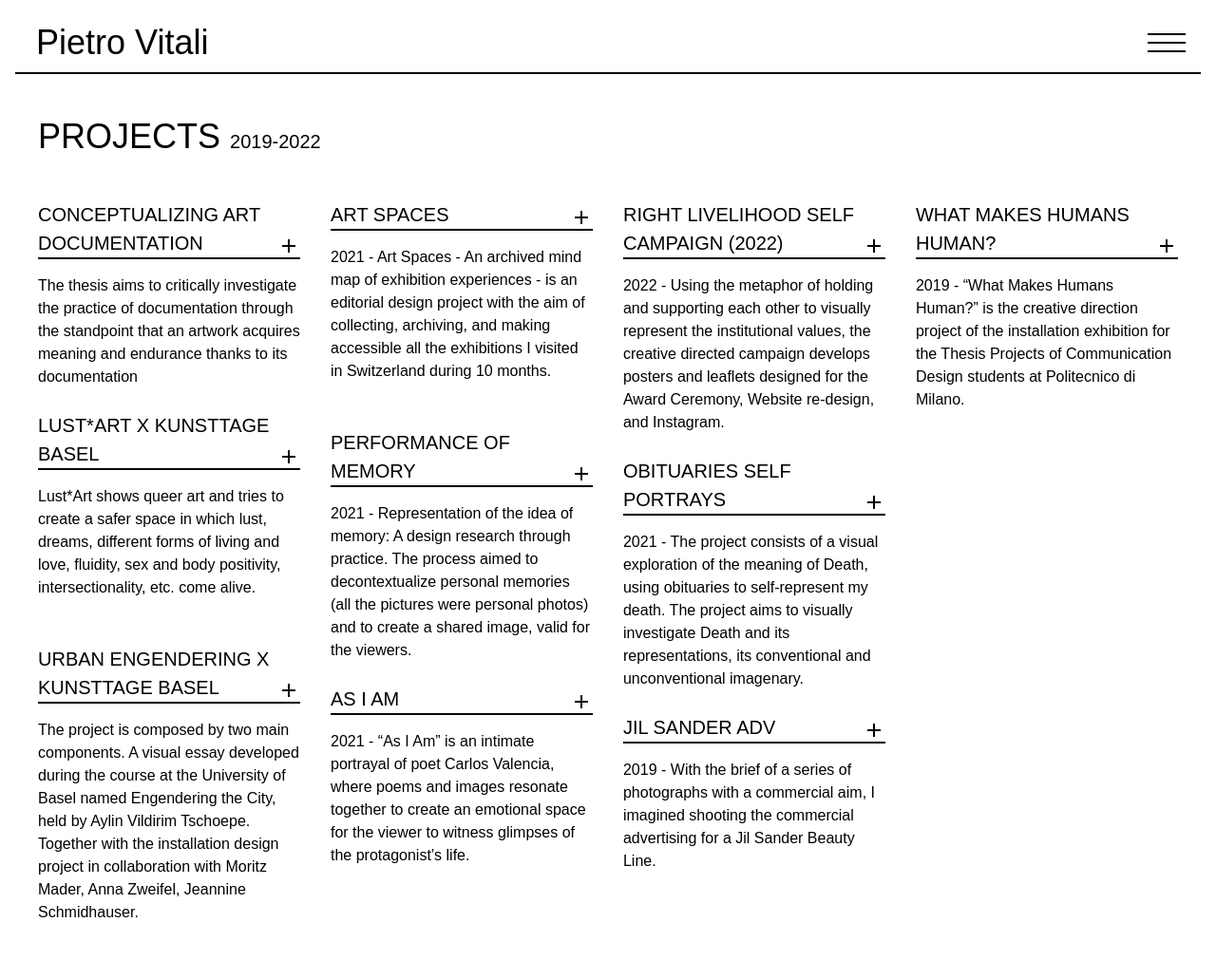
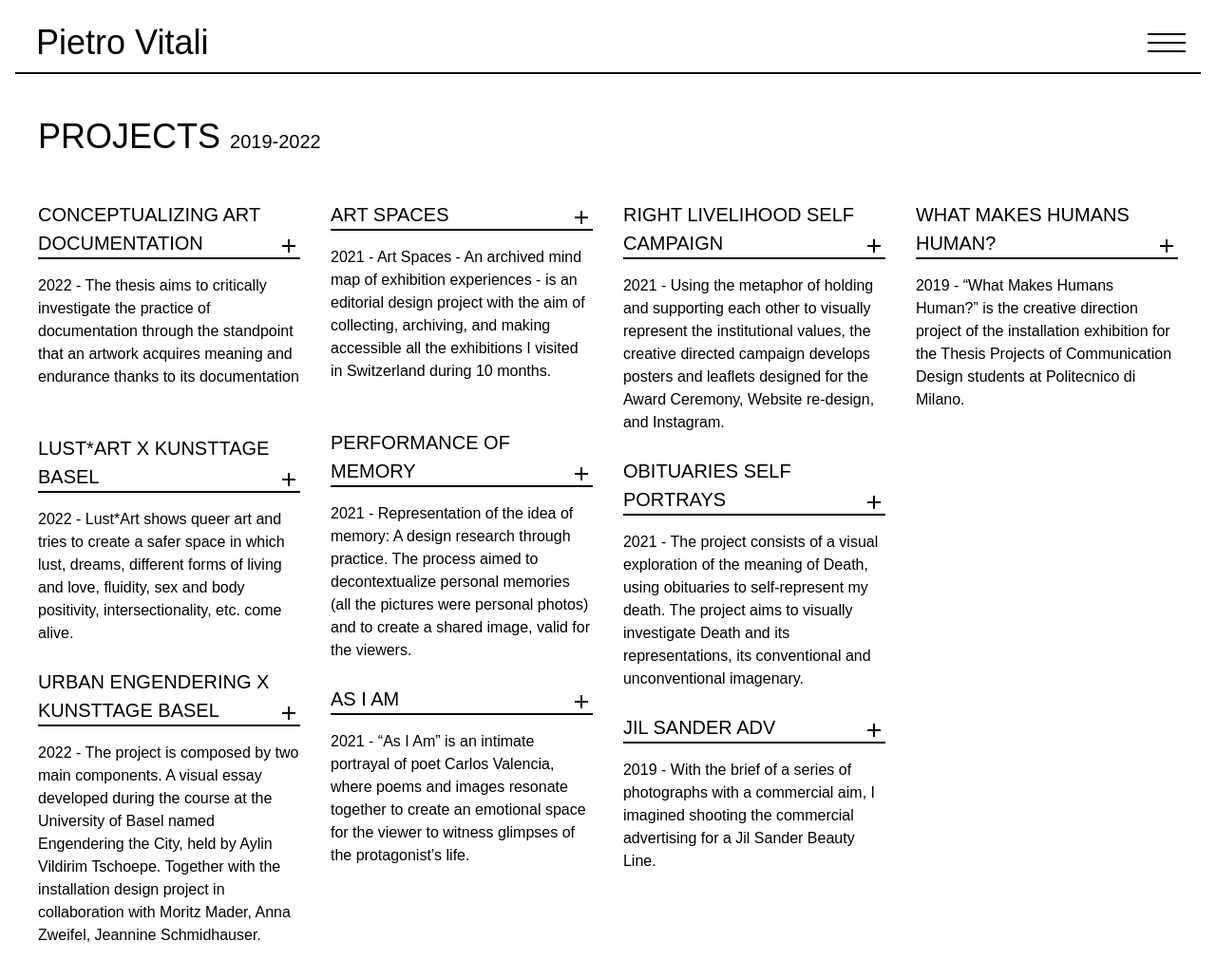
Before and after one commit to forgothiss88/pvportfolio, a Jekyll site: the page built from works.html, in a window 1280 px wide and 1053 px high. Shown: the top 1031 px of the window at 95% size. Built offline with Jekyll 4.4.1, drawn with Linux system fonts in a browser that asks for light colours; a script that is not in the unit is left out.

Commit message:
add/change years

```diff
--- a/_works/2022_1_conceptualizing_art_documentation.html
+++ b/_works/2022_1_conceptualizing_art_documentation.html
@@ -9,8 +9,8 @@ keywords:
   - Conservation&Curatorship
   - <a href="https://pietrovitaliiii.cargo.site" target="_blank">thesis website</a>
 meta_title: "MA Thesis - Pietro Vitali"
-meta_description: "The thesis aims to critically investigate the practice of documentation through the standpoint that an artwork acquires meaning and endurance thanks to its documentation."
-short_desc: "The thesis aims to critically investigate the practice of documentation through the standpoint that an artwork acquires meaning and endurance thanks to its documentation"
+meta_description: "2022 - The thesis aims to critically investigate the practice of documentation through the standpoint that an artwork acquires meaning and endurance thanks to its documentation."
+short_desc: "2022 - The thesis aims to critically investigate the practice of documentation through the standpoint that an artwork acquires meaning and endurance thanks to its documentation"
 imgdir: "/works/Conceptualizing_Art_Documentation"
 img_top_right: "https://i.imgur.com/Czo2l70.jpg"
 img_bot_left_1: "https://i.imgur.com/c5QTrbI.jpg"
--- a/_works/2022_2_lustart.html
+++ b/_works/2022_2_lustart.html
@@ -8,8 +8,8 @@ keywords:
 - curatorship
 - art direction
 meta_title: "Lust*Art - Pietro Vitali"
-meta_description: "Lust*Art shows queer art and tries to create a safer space in which lust, dreams, different forms of living and love, fluidity, sex and body positivity, intersectionality, etc. come alive."
-short_desc: "Lust*Art shows queer art and tries to create a safer space in which lust, dreams, different forms of living and love, fluidity, sex and body positivity, intersectionality, etc. come alive."
+meta_description: "2022 - Lust*Art shows queer art and tries to create a safer space in which lust, dreams, different forms of living and love, fluidity, sex and body positivity, intersectionality, etc. come alive."
+short_desc: "2022 - Lust*Art shows queer art and tries to create a safer space in which lust, dreams, different forms of living and love, fluidity, sex and body positivity, intersectionality, etc. come alive."
 imgdir: "/works/lustart"
 img_top_right: "https://i.imgur.com/XRADysa.jpg"
 img_bot_left_1: "https://i.imgur.com/DdJJN3h.jpg"
--- a/_works/2022_3_urban_engendering.html
+++ b/_works/2022_3_urban_engendering.html
@@ -8,9 +8,9 @@ keywords:
   - Visual Essay
   - Installation Design
 meta_title: "Urban Engendering - Pietro Vitali"
-meta_description: "The project is composed by two main components. A visual essay developed during the course at the University of Basel named Engendering the City, held by Aylin Vildirim Tschoepe.
+meta_description: "2022 - The project is composed by two main components. A visual essay developed during the course at the University of Basel named Engendering the City, held by Aylin Vildirim Tschoepe.
 Together with the installation design project in collaboration with Moritz Mader, Anna Zweifel, Jeannine Schmidhauser."
-short_desc: "The project is composed by two main components. A visual essay developed during the course at the University of Basel named Engendering the City, held by Aylin Vildirim Tschoepe.
+short_desc: "2022 - The project is composed by two main components. A visual essay developed during the course at the University of Basel named Engendering the City, held by Aylin Vildirim Tschoepe.
 Together with the installation design project in collaboration with Moritz Mader, Anna Zweifel, Jeannine Schmidhauser."
 imgdir: "/works/Urban_Engendering"
 img_top_right: "https://i.imgur.com/n0In15b.jpg"
--- a/_works/2022_7_right_livelihood_campaign.html
+++ b/_works/2022_7_right_livelihood_campaign.html
@@ -1,17 +1,17 @@
 ---
-title: Right Livelihood Self Campaign (2022)
+title: Right Livelihood Self Campaign
 title_short: Right Livelihood Self Campaign
 slug: right-livelihood-self-campaign
 keywords:
-- 2022
+- 2021
 - 3-month project
 - art direction
 - photography, editorial design, website redesign
-meta_title: "Right Livelihood Self Campaign - Pietro Vitali"
+meta_title: "2021 - Right Livelihood Self Campaign - Pietro Vitali"
 meta_description: "2022 - Using the metaphor of holding and supporting each other to visually represent the institutional
 values, the creative directed campaign develops posters and leaflets designed for the Award Ceremony, Website re-design,
 and Instagram."
-short_desc: "2022 - Using the metaphor of holding and supporting each other to visually represent the institutional values, the
+short_desc: "2021 - Using the metaphor of holding and supporting each other to visually represent the institutional values, the
 creative directed campaign develops posters and leaflets designed for the Award Ceremony, Website re-design, and
 Instagram."
 imgdir: "/works/right_livelihood_self_campaign"
```
